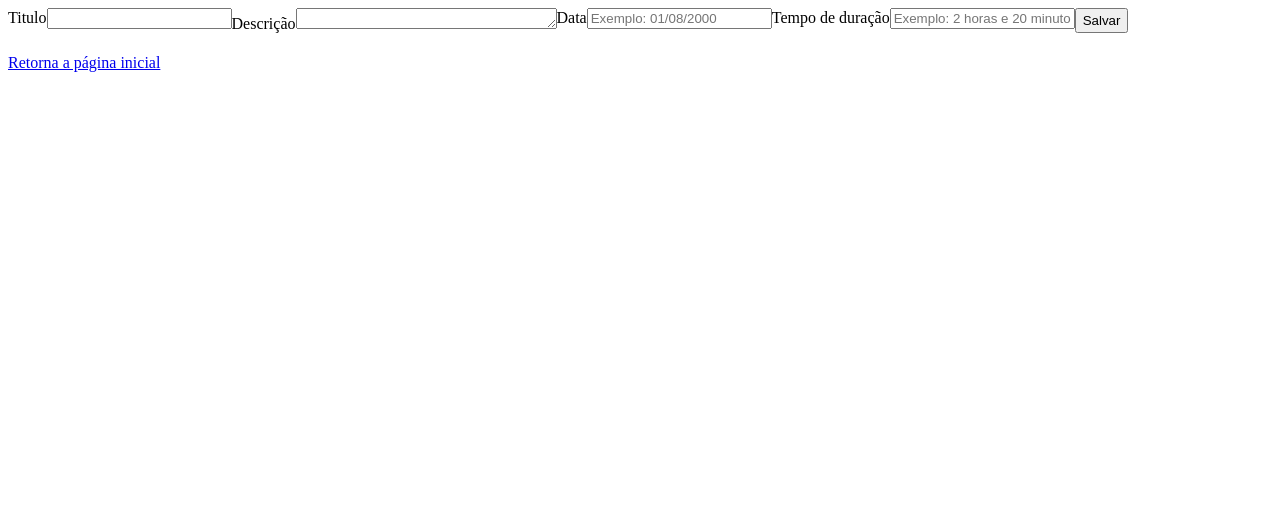
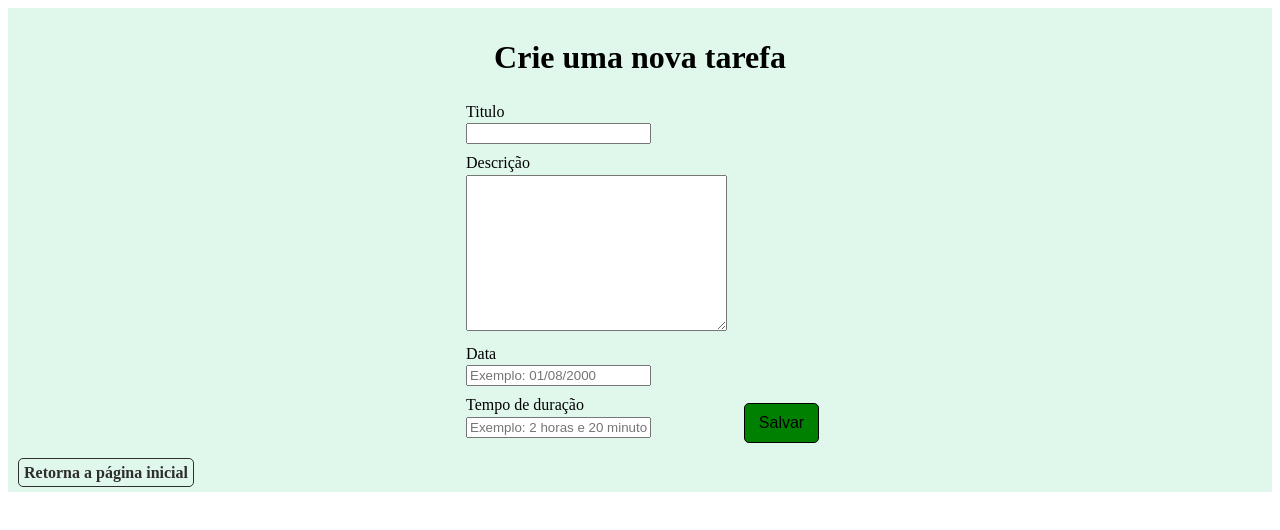
Before and after one commit to ThiagoPaz1/calendario-de-tarefas, a React (Create React App) app in the folder frontend/project/: page /addOrEdit/show in a window 1280 px wide. Shown: the top 530 px of the page. Built offline with nearby package versions, Linux system fonts and the light colour scheme.

Commit message:
Adicionando estilo.

```diff
--- a/frontend/project/package.json
+++ b/frontend/project/package.json
@@ -12,6 +12,7 @@
     "react-dom": "^17.0.2",
     "react-router-dom": "^6.2.2",
     "react-scripts": "5.0.0",
+    "styled-components": "^5.3.3",
     "web-vitals": "^2.1.4"
   },
   "scripts": {
--- a/frontend/project/public/index.html
+++ b/frontend/project/public/index.html
@@ -24,7 +24,7 @@
       work correctly both with client-side routing and a non-root public URL.
       Learn how to configure a non-root public URL by running `npm run build`.
     -->
-    <title>React App</title>
+    <title>Tarefas</title>
   </head>
   <body>
     <noscript>You need to enable JavaScript to run this app.</noscript>
--- a/frontend/project/src/components/EditTask.jsx
+++ b/frontend/project/src/components/EditTask.jsx
@@ -3,6 +3,7 @@ import React, { useState, useContext } from 'react';
 import axios from 'axios';
 
 import { TaskContext } from '../context/Tasks';
+import { EditStyle } from './styles';
 
 function EditTask({ dataTask }) {
   const { tasks } = useContext(TaskContext);
@@ -67,36 +68,41 @@ function EditTask({ dataTask }) {
   }
 
   return (
+    <EditStyle>
       <div>
+      <h1>Editar tarefa</h1>
           <form style={{display: 'flex'}}>
+          <div>
             <label>
-          Titulo
+              <span>Titulo</span><br />
               <input value={titleEdit} onChange={handleChangeTitle} type="text" />
             </label>
             <label>
-          Descrição
-          <input
+            <span>Descrição</span><br />
+              <textarea
                 value={descriptionEdit}
                 onChange={handleChangeDescription}
                 type="text"
               />
             </label>
             <label>
-          Data
+            <span>Data</span><br />
               <input value={dateEdit} onChange={handleChangeDate} type="text" />
             </label>
             <label>
-          Tempo de duração
+            <span>Tempo de duração</span><br />
               <input
                 value={timeDurationEdit}
                 onChange={handleChangeTimeDuration}
                 type="text"
               />
             </label>
+          </div>
           <button onClick={editSave}>Salvar</button>
         </form>
         <h1>{ message }</h1>
       </div>
+    </EditStyle>
   );
 }
 
--- a/frontend/project/src/components/Main.jsx
+++ b/frontend/project/src/components/Main.jsx
@@ -1,6 +1,13 @@
 import React, { useState, useEffect, useContext } from 'react';
 import { Link } from 'react-router-dom';
+
 import axios from 'axios';
+import {
+       MainStyle,
+       AddTaskStyle,
+       SectionStyle,
+       FiltersTastks,
+       FilterTitle } from './styles';
 
 import Tasks from './Tasks';
 import { TaskContext } from '../context/Tasks';
@@ -87,12 +94,29 @@ function Main() {
   }
 
   return (
+    <MainStyle>
       <main>
-      <h1>Tarefas do dia</h1>
-      <Link to="/addOrEdit/show">
+        <h1>App de Tarefas</h1>
+        <AddTaskStyle>
+          <Link
+            style={{
+              backgroundColor: '#A4A4A4',
+              padding: '5px',
+              textDecoration: 'none',
+              color: 'black',
+              border: '1.5px grey solid',
+              borderRadius: '5px',
+            }}
+            to="/addOrEdit/show"
+          >
             <span>Adicionar nova tarefa</span>
           </Link>
+        </AddTaskStyle>
+        <SectionStyle>
+          <section>
             <h3>Deseja vizualizar em qual período de tempo?</h3>
+            <FiltersTastks>
+              <div>
                 <label>
                   Dia
                   <input name="day" onClick={filterDay} type="checkbox" />
@@ -101,10 +125,13 @@ function Main() {
                   Mês
                   <input name="month" onClick={filterMonth} type="checkbox" />
                 </label>
-      <span> ou </span>
-      <label>
+                <label style={{marginLeft: '30px'}}>
                   Pesquisar por periodo especifico
                   <input
+                    style={{
+                      marginLeft: '5px',
+                      width: 120,
+                    }}
                     value={specificPeriod}
                     type="text"
                     placeholder="Exemplo: 01/02/03"
@@ -112,10 +139,13 @@ function Main() {
                   />
                 </label>
                 <button onClick={findSpecificPeriod}>Pesquisar</button>
+              </div>
+            </FiltersTastks>
+            <FilterTitle>
               <label style={{marginLeft: '50px'}}>
                 Filtrar por título da tarefa
                 <input
-          style={{marginLeft: '5px'}}
+                  style={{marginLeft: '5px', width: 120}}
                   onChange={handleChange}
                   type="text"
                   value={titleTasks}
@@ -123,9 +153,13 @@ function Main() {
                 />
               </label>
               <button onClick={findTitleTasks}>Pesquisar</button>
+            </FilterTitle>
             <h3>{ message }</h3>
             <Tasks />
+          </section>
+        </SectionStyle>
       </main>
+    </MainStyle>
   );
 }
 
--- a/frontend/project/src/components/RegisterTask.jsx
+++ b/frontend/project/src/components/RegisterTask.jsx
@@ -4,6 +4,7 @@ import axios from 'axios';
 import moment from 'moment';
 
 import { TaskContext } from '../context/Tasks';
+import { RegiterStyle } from './styles';
 
 function RegisterTask() {
   const { tasks } = useContext(TaskContext);
@@ -78,22 +79,30 @@ function RegisterTask() {
   }
 
   return (
+    <RegiterStyle>
       <div>
+        <h1>Crie uma nova tarefa</h1>
         <form style={{display: 'flex'}}>
+          <div>
             <label>
-          Titulo
+              <span>Titulo</span><br />
               <input value={title} onChange={onChangeTitle} type="text" />
             </label>
             <label>
-          Descrição
-          <textarea value={description} onChange={onChangeDescription} cols="30" rows="1" />
+              <span>Descrição</span><br />
+              <textarea
+                value={description}
+                onChange={onChangeDescription}
+                cols="30"
+                rows="10"
+              />
             </label>
             <label>
-          Data
+              <span>Data</span><br />
               <input value={date} onChange={onChangeDate} type="text" placeholder="Exemplo: 01/08/2000" />
             </label>
             <label>
-          Tempo de duração
+              <span>Tempo de duração</span><br />
               <input
                 value={timeDuration}
                 onChange={onChangeTimeDuration}
@@ -101,10 +110,12 @@ function RegisterTask() {
                 placeholder="Exemplo: 2 horas e 20 minutos"
               />
             </label>
+          </div>
           <button onClick={addTask}>Salvar</button>
         </form>
         <h1>{ message }</h1>
       </div>
+    </RegiterStyle>
   );
 }
 
--- a/frontend/project/src/components/Tasks.jsx
+++ b/frontend/project/src/components/Tasks.jsx
@@ -4,6 +4,7 @@ import { Link } from 'react-router-dom';
 import axios from 'axios';
 
 import { TaskContext } from '../context/Tasks';
+import { MainTask } from './styles';
 
 function Tasks() {
   const { tasks, setTasks } = useContext(TaskContext);
@@ -18,25 +19,40 @@ function Tasks() {
     .catch(() => console.log('Houve um erro.'));
   }
   return (
+    <MainTask>
       <div>
-      Tarefas
+        <h2>Tarefas</h2>
         <ul>
         {
           tasks ? tasks.map((item, index) =>
             <li key={ index }>
-            <div>Título: {item.title}</div>
-            <div>Descrição: { item.description }</div>
-            <div>Data: { item.date }</div>
-            <div>Tempo de duração: { item.timeDuration }</div>
+              <div><span>Título:</span> {item.title}</div>
+              <div><span>Descrição:</span> { item.description }</div>
+              <div><span>Data:</span> { item.date }</div>
+              <div><span>Tempo de duração:</span> { item.timeDuration }</div>
               <Link to={`/addOrEdit/${item._id}`} >
-              <button>Editar</button>
+                <button style={{
+                  backgroundColor: '#81F7F3',
+                  }}
+                >
+                  Editar
+                </button>
               </Link>
-            <button onClick={ () => deleteTask(item) }>Deletar</button>
+              <button
+                style={{
+                  backgroundColor: 'red',
+                  marginLeft: '10px',
+                }}
+                onClick={ () => deleteTask(item) }
+              >
+                Deletar
+              </button>
             </li>
           ) : ''
         }
         </ul>
       </div>
+    </MainTask>
   );
 }
 
--- /dev/null
+++ b/frontend/project/src/components/styles.js
@@ -0,0 +1,148 @@
+import styled from 'styled-components';
+
+export const MainStyle = styled.main`
+  display: flex;
+  justify-content: center;
+  font-family: arial;
+  background-color: #E0F8EC;
+
+  h1 {
+    text-align: center;
+  }
+`;
+
+export const AddTaskStyle = styled.span`
+  display: flex;
+  justify-content: flex-end;
+`;
+
+export const SectionStyle = styled.section`
+  h3 {
+    text-align: center;
+  }
+`;
+
+export const FiltersTastks = styled.div`
+  padding: 10px;
+  margin: 10px;
+
+
+  label {
+    font-size: 1.2em;
+    margin-rigth: 10px;
+    margin-left: 10px;
+  }
+`;
+
+export const FilterTitle = styled.label`
+  display: flex;
+  justify-content: center;
+  font-size: 1.2em;
+`;
+
+export const MainTask = styled.div`
+  display: flex;
+  justify-content: center;
+
+  h2 {
+    text-align: center;
+  }
+
+  li {
+    list-style: none;
+    padding: 10px;
+  }
+
+  button {
+    padding: 5px;
+    margin-top: 8px;
+    margin-rigth: 10px;
+    font-size: 0.9em;
+    border: 1px solid;
+    border-radius: 5px;
+  }
+
+  span {
+    font-weight: bold;
+  }
+`;
+
+export const RegiterStyle = styled.div`
+  display: flex;
+  justify-content: center;
+
+  h1 {
+    text-align: center;
+  }
+
+  form div {
+    display: flex;
+    flex-direction: column;
+  }
+
+  form label {
+    margin: 5px;
+  }
+
+  form input {
+    margin-top: 2.5px;
+  }
+
+  form textarea {
+    margin-top: 2.5px;
+  }
+
+  form button {
+    align-self: flex-end;
+    padding: 10px;
+    margin-left: 12px;
+    width: 75px;
+    font-size: 1em;
+    background-color: green;
+    border: 1px solid;
+    border-radius: 5px;
+  }
+`;
+
+export const AddEditStyle = styled.div`
+  background-color: #E0F8EC;
+  padding: 10px;
+
+`;
+
+export const EditStyle = styled.div`
+  display: flex;
+  justify-content: center;
+
+  h1 {
+    text-align: center;
+  }
+
+  form div {
+    display: flex;
+    flex-direction: column;
+  }
+
+  form label {
+    margin: 5px;
+  }
+
+  form input {
+    margin-top: 2.5px;
+  }
+
+  form textarea {
+    margin-top: 2.5px;
+  }
+
+  form button {
+    align-self: flex-end;
+    padding: 10px;
+    margin-left: 12px;
+    width: 75px;
+    font-size: 1em;
+    background-color: green;
+    border: 1px solid;
+    border-radius: 5px;
+  }
+`;
--- a/frontend/project/src/pages/AddOrEditArea.jsx
+++ b/frontend/project/src/pages/AddOrEditArea.jsx
@@ -3,18 +3,32 @@ import { Link, useParams } from 'react-router-dom';
 
 import RegisterTask from '../components/RegisterTask';
 import EditTask from '../components/EditTask';
+import { AddEditStyle } from '../components/styles';
 
 function AddOrEditArea() {
   const { active } = useParams();
 
   return (
-    <div>
-      { active === 'show' ? <RegisterTask /> : '' }
-      { active !== 'show' ? <EditTask dataTask={ active } /> : '' }
-      <Link to="/">
-        <span>Retorna a página inicial</span>
-      </Link>
-    </div>
+    <AddEditStyle>
+      <div>
+        { active === 'show' ? <RegisterTask /> : '' }
+        { active !== 'show' ? <EditTask dataTask={ active } /> : '' }
+        <Link
+          style={{
+            padding: '5px',
+            fontWeight: 'bold',
+            textDecoration: 'none',
+            color: '#2E2E2E',
+            fontSize: 'bold',
+            border: '1.5px #2E2E2E solid',
+            borderRadius: '5px',
+          }}
+          to="/"
+        >
+          <span style={{marginBottom: '500px',}}>Retorna a página inicial</span>
+        </Link>
+      </div>
+    </AddEditStyle>
   );
 }
 
```
Also changed, not shown: 1 other file (tests, documents, lock files or other folders). Lines whose indentation alone changed are shown as unchanged.
